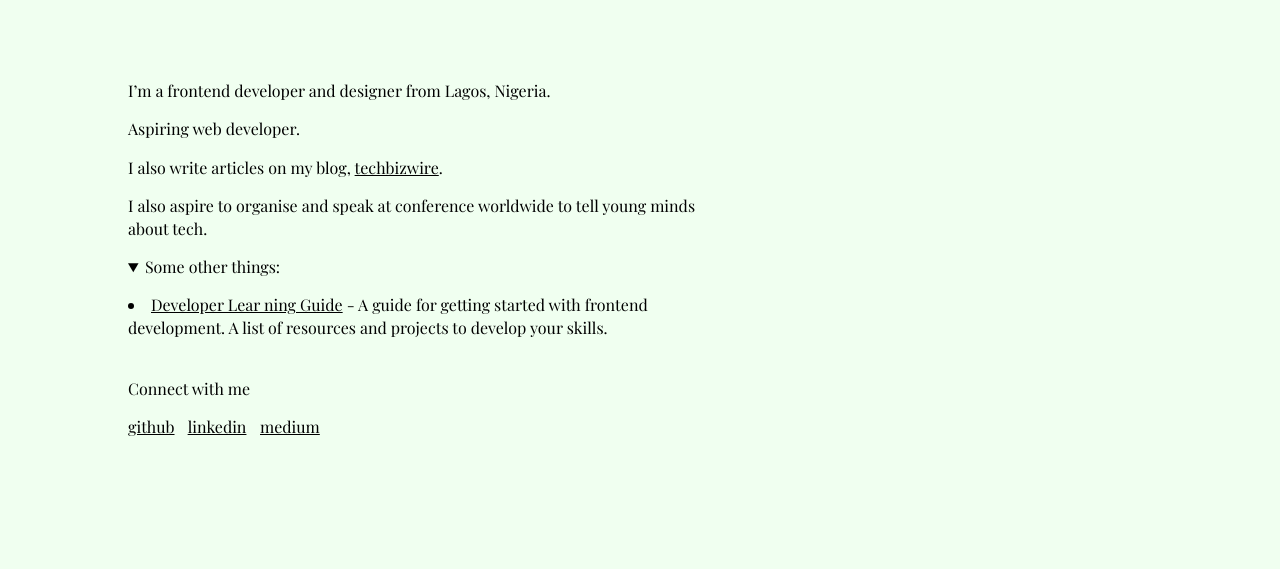
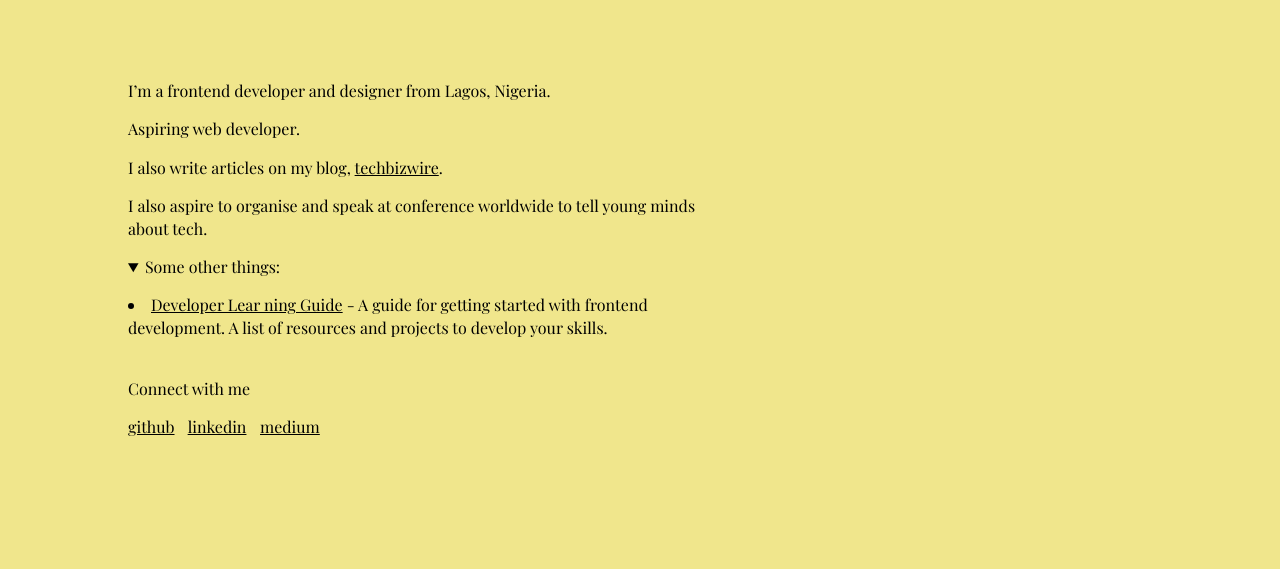
Before and after one commit to YaqubImran/pure-w, a plain HTML site: page index.html in a window 1280 px wide. Shown: the top 569 px of the page. Drawn offline with nearby package versions, Linux system fonts and the light colour scheme.

Commit message:
Update style.css

```diff
--- a/style.css
+++ b/style.css
@@ -20,7 +20,7 @@ body {
     font-size: 1.6rem;
     font-weight: 400;
     line-height: 1.4;
-    background-color: 	#f0fff0;
+    background-color:#f0e68c;
 }
 h1 {
     font-size: 14vw;
```
